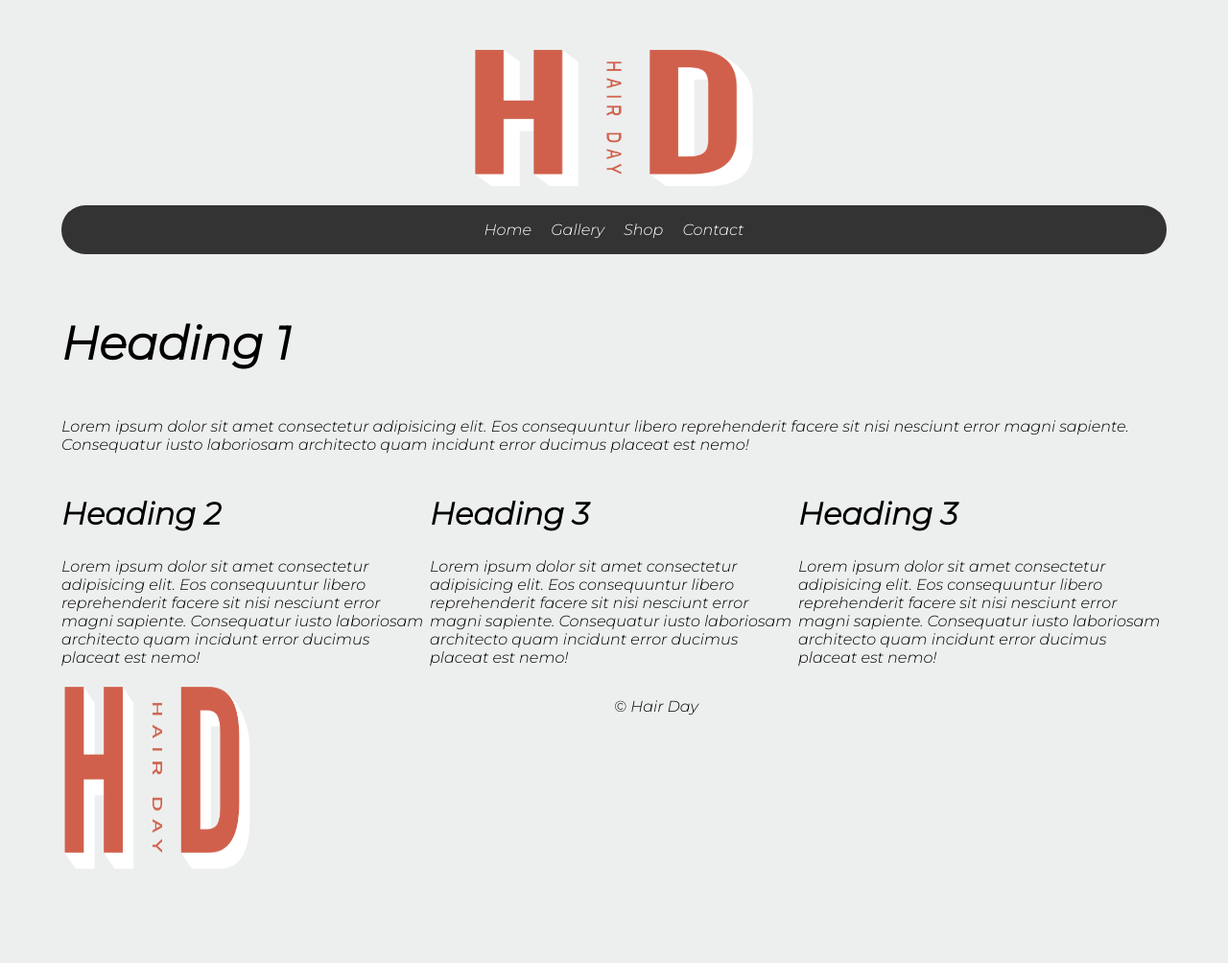
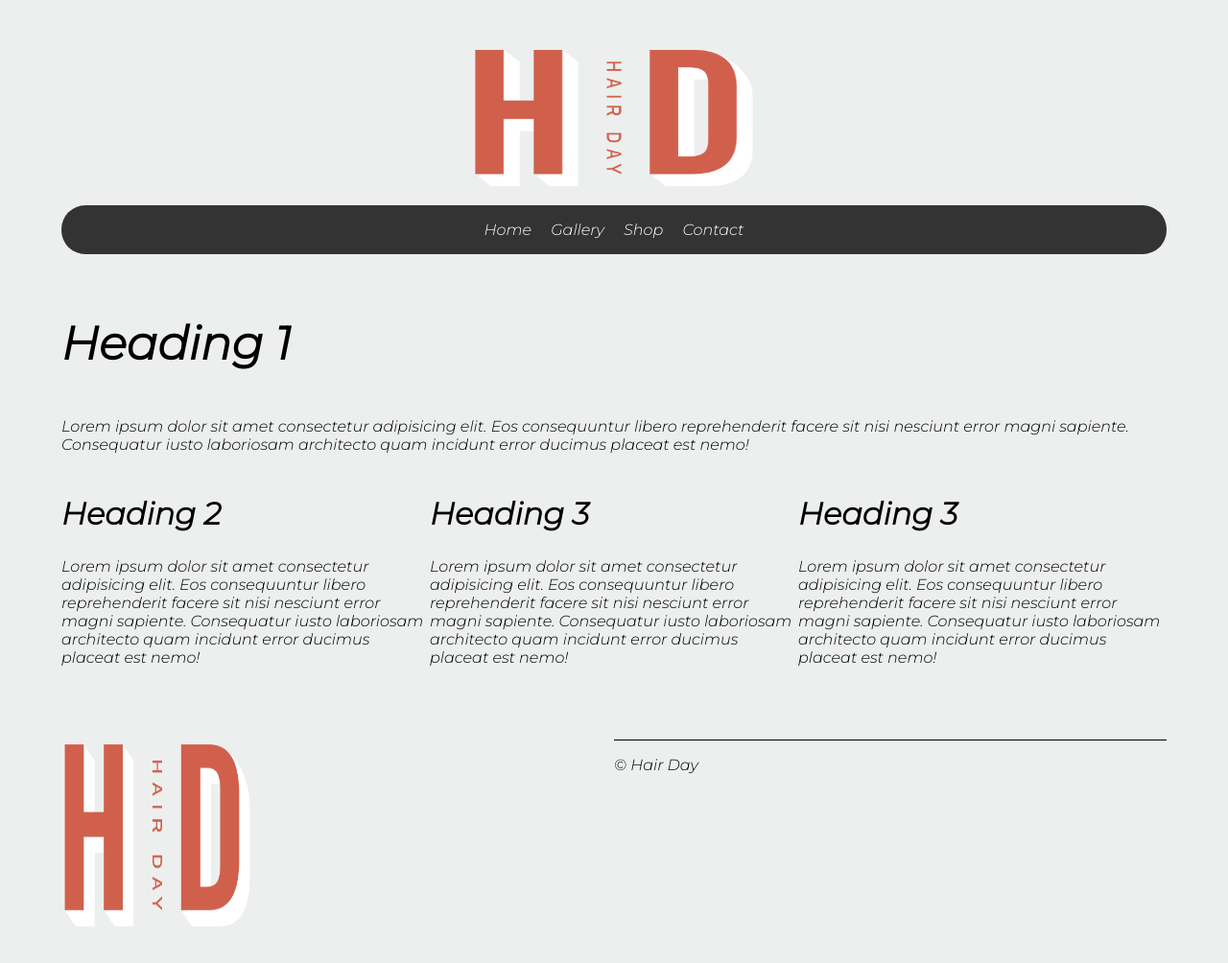
Before and after one commit to makkasbed/hair-day, a plain HTML site: page index.html in a window 1280 px wide. Shown: the whole page at 96% size. Before the commit the page ends 963 px from the top, so only its background shows below. Drawn offline with Linux system fonts and the light colour scheme.

Commit message:
implemented margin for footer

```diff
--- a/css/styles.css
+++ b/css/styles.css
@@ -52,7 +52,12 @@ article
 footer
 {
     display: flex;
+    margin-top: 60px;
 }
 footer div {
     flex: 1;
 }
+.copy
+{
+    border-top: 1px solid black;
+}
--- a/index.html
+++ b/index.html
@@ -51,7 +51,8 @@
             <div>
                 <img src="images/logo_top.png" width="200px" height="200px">
             </div>
-            <div>
+
+            <div class="copy">
                 <p>&copy; Hair Day</p>
             </div>
         </footer>
```
